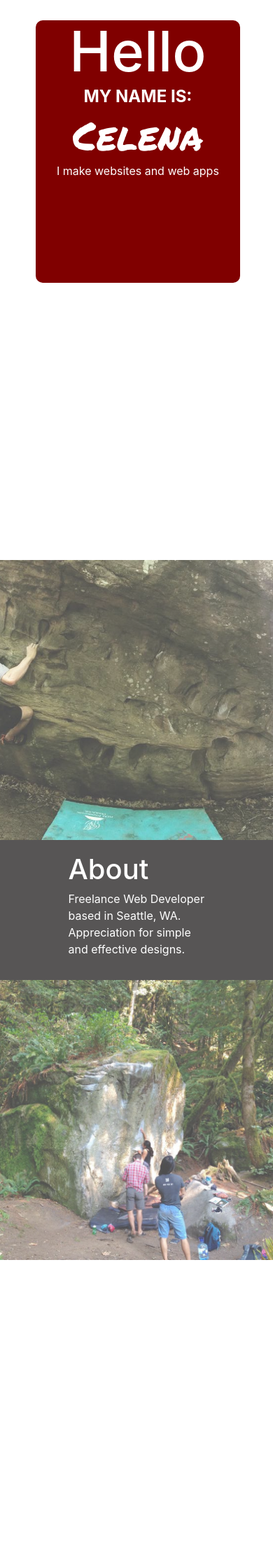
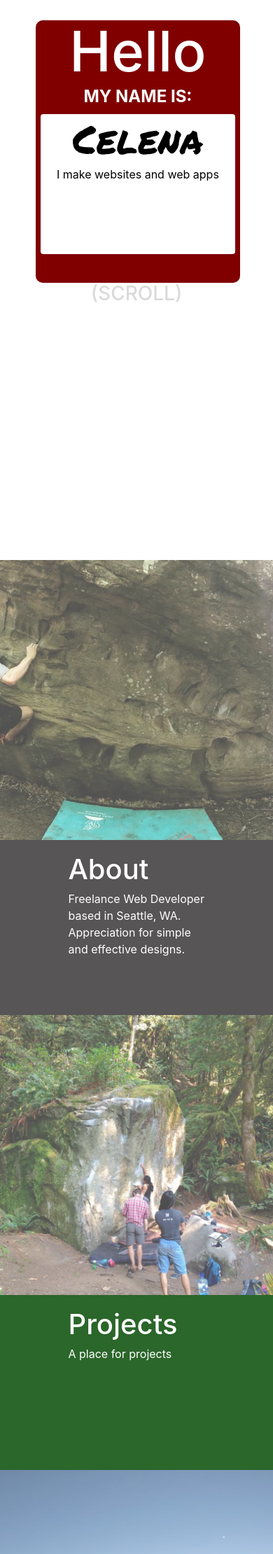
Before and after one commit to chandojo/chandojo.github.io, a PHP site: page / in a window 390 px wide. Shown: the top 2220 px of the page at 70% size. Before the commit the page ends 1800 px from the top, so only its background shows below. Run offline with PHP 8.4, Linux system fonts and the light colour scheme; some libraries are stand-ins or nearby versions.

Commit message:
added projects and contact sections

```diff
--- a/index.html
+++ b/index.html
@@ -12,12 +12,11 @@
     <title>Hello, I am Celena</title>
   </head>
   <body>
-<!--
-    <div class="container">
-      <div class="row page-header">
--->
+
+      <!-- Header and Card -->
         <div id="first-section">
           <div class="card">
+
             <!--Front side of card-->
             <div class="front">
               <div class="nametag">
@@ -31,24 +30,16 @@
                   </div>
               </div>
             </div>
-
-          <!--Back side of card-->
-<!--
-          <div class="back">
-            <div class="contact">
-              <h1 class="header-2">Contact</h1>
-                <div class="name-box">
-                  <h3 class="email">cmhandojo@gmail.com</h3>
-                </div>
-            </div>
--->
-          </div>
           </div>
 
-      <!-- -->
+          <h3 class="scroll">(Scroll)</h3>
+      </div>
+
+      <!-- Parallax image -->
       <div class="parallax" style="background-image:url('Holy-Boulders copy.jpg');">
       </div>
 
+      <!-- About -->
       <div id="third-section">
         <div class="about">
           <h1>About</h1>
@@ -56,8 +47,30 @@
         </div>
       </div>
 
+      <!-- Parallax image -->
       <div class="parallax" style="background-image:url('Index copy.jpg');">
       </div>
+
+      <!-- Projects -->
+      <div id="fifth-section">
+        <div class="projects">
+          <h1>Projects</h1>
+          <p>A place for projects</p>
+        </div>
+      </div>
+
+      <!-- Parallax image -->
+      <div class="parallax" style="background-image:url('jtree copy.JPG');">
+      </div>
+
+      <!-- Contact -->
+      <div id="seventh-section">
+        <div class="contact">
+          <h1>Contact</h1>
+          <p>Contact Form</p>
+        </div>
+      </div>
+
 
     <!-- Script loaded at end of page -->
     <script src="https://code.jquery.com/jquery-3.2.1.slim.min.js" integrity="sha384-KJ3o2DKtIkvYIK3UENzmM7KCkRr/rE9/Qpg6aAZGJwFDMVNA/GpGFF93hXpG5KkN" crossorigin="anonymous"></script>
--- a/style.css
+++ b/style.css
@@ -1,5 +1,5 @@
 /*
-Index of design:
+INDEX OF DESIGN:
   1. Parallax effects
   2. Card
     2a) Front
@@ -7,8 +7,6 @@ Index of design:
   3. Sections
     3a) Header
     3b) About
-
-
 */
 
 /* -------------
@@ -26,15 +24,12 @@ Index of design:
 /* -------------
 2. Card
 -------------- */
-.header-1, .header-2{
+.header-1{
   font-size: 5em;
 }
 
 .sub-title{
   padding-bottom:3px;
-}
-
-.sub-title, .hello{
   font-weight: bold;
   text-transform:uppercase;
 }
@@ -45,7 +40,7 @@ Index of design:
   margin: 0% 30% 5% 30%;
 }
 
-.name, .email{
+.name{
   font-family: 'Permanent Marker', cursive;
   vertical-align: middle;
   font-size: 9em;
@@ -55,16 +50,15 @@ Index of design:
 /* -------------
 2a) Front of Card
 -------------- */
-.nametag, .contact{
+.nametag{
   background-color:maroon;
   border-radius: 10px;
   color:white;
   text-align:center;
   height:450px;
-  cursor:pointer;
   margin-top:10%;
 }
-]
+
 .name-box{
   background-color:white;
   color:black;
@@ -76,27 +70,23 @@ Index of design:
   margin-right: 2.5%;
 }
 
-/* -------------
-2b) Back of Card
--------------- */
-
-.contact{
-  padding-top:10px;
-}
-
-.email{
-  font-size: 2.5em;
-  text-transform:lowercase;
-  padding:10px;
-}
-
 .what-i-do{
   font-size: 1.5em;
 }
 
+
 /* -------------
 3. Sections
 -------------- */
+.about, .projects, .contact {
+  padding-top:5%;
+  margin:0 25%;
+  color:white;
+}
+
+#third-section, #fifth-section, #seventh-section{
+  height:250px;
+}
 /* -------------
 3a) Header
 -------------- */
@@ -104,18 +94,33 @@ Index of design:
   height:800px;
 }
 
+.scroll{
+  vertical-align: bottom;
+  color:#dadada;
+  text-align:center;
+  text-transform: uppercase;
+}
+
 /* -------------
 3b) About
 -------------- */
 #third-section{
-  height:200px;
   background-color:#575555;
 }
 
-.about{
-  padding-top:5%;
-  margin:0 25%;
-  color:white;
+/* -------------
+3c) Projects
+-------------- */
+#fifth-section{
+  background-color: #2b662b;
+}
+
+/* -------------
+3d) Contact
+-------------- */
+
+#seventh-section{
+  background-color: #4b5c6c;
 }
 
 /* ----- Responsive design ----- */
@@ -130,7 +135,7 @@ Index of design:
 @media only screen and (max-width: 1024px){
   .card{
     width:55%;
-    margin: 0% 25%;
+    margin: 0% 23%;
   }
 }
 
```
Also changed, not shown: README.md, jtree copy.JPG (added). Lines whose indentation alone changed are shown as unchanged.
